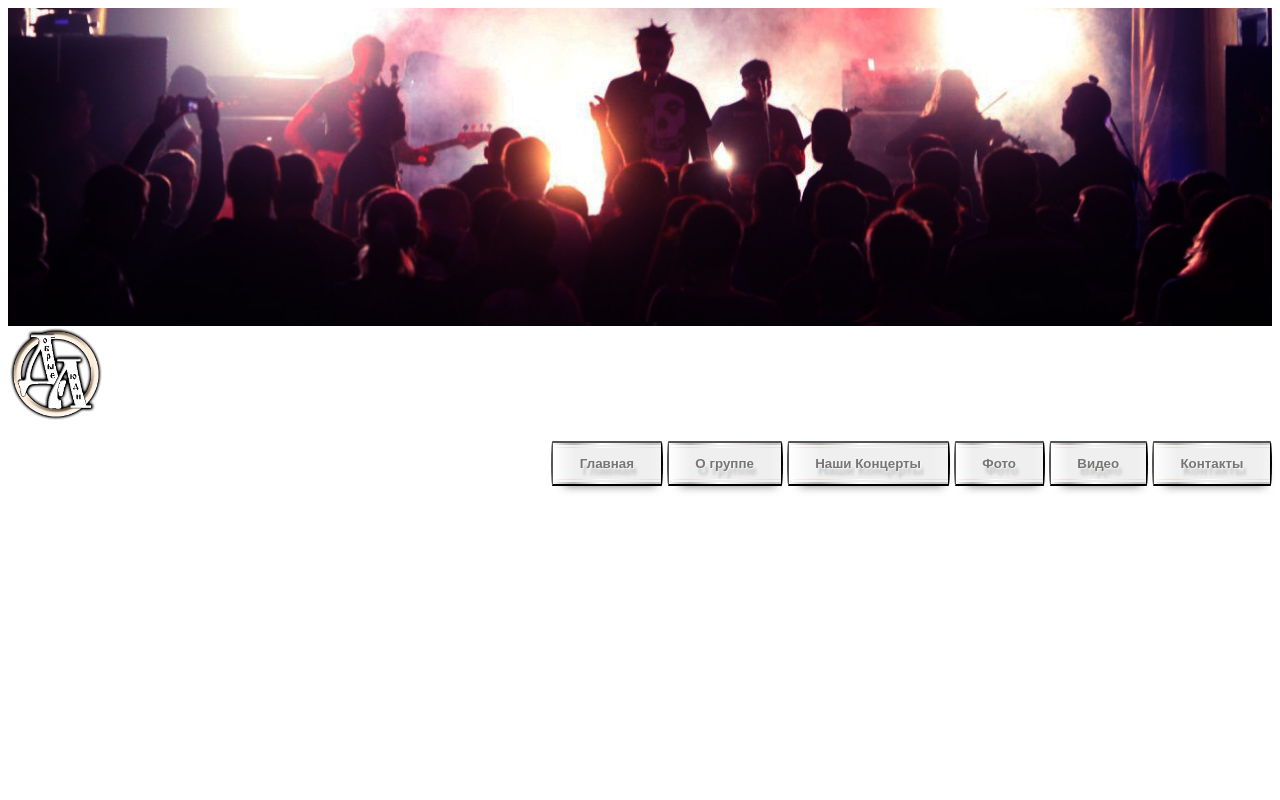
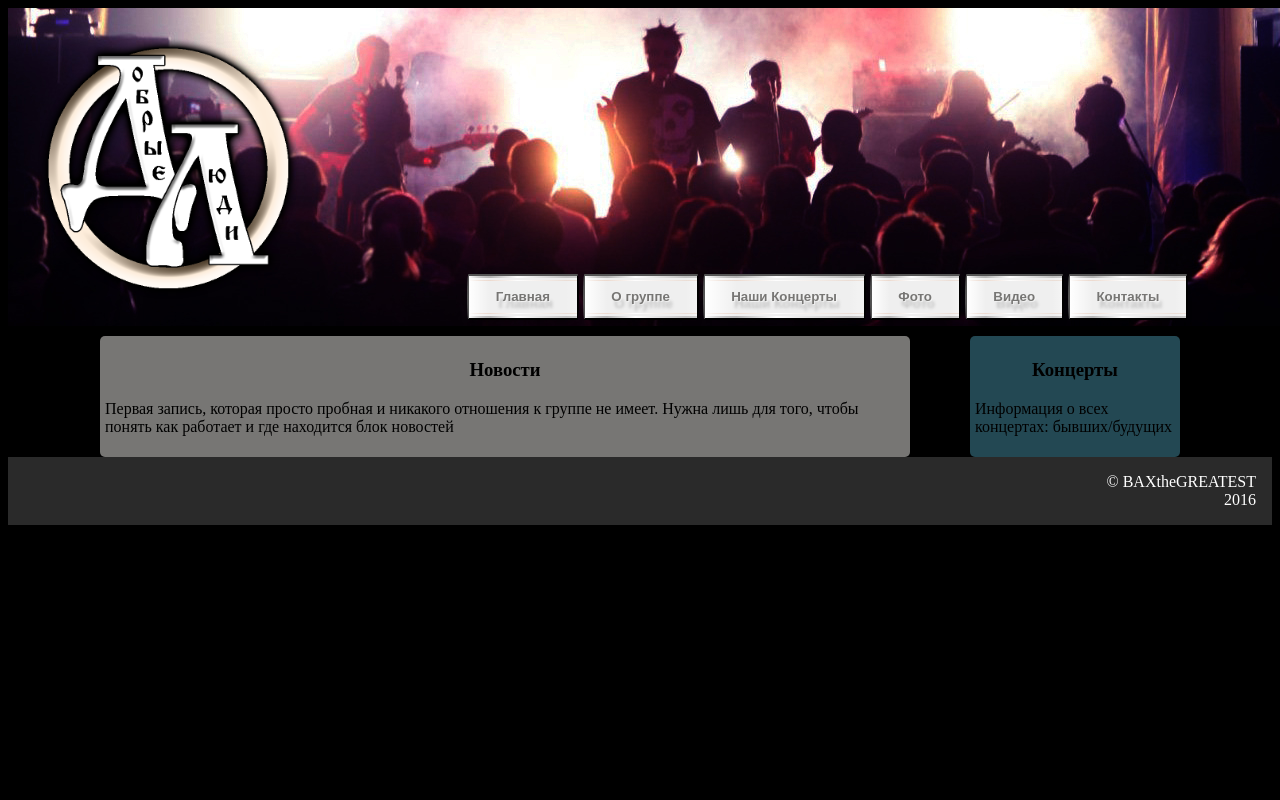
Before and after one commit to BAXtheGREATEST/fsite, a website: page index.html in a window 1280 px wide. Shown: the top 800 px of the page. Drawn offline with Linux system fonts and the light colour scheme; files whose address does not match are found by name.

Commit message:
verstak headera

```diff
--- a/css/styles.css
+++ b/css/styles.css
@@ -23,22 +23,23 @@ button {
 }
 
 .header-bottom {
-  width: 100%;
-  background: url(images/banner.jpg) no-repeat;
-  height: 100vh;
+  background: url(../images/banner.jpg) center no-repeat;
+  height: 318px;
+  width: 1280px;
+  margin:auto;
 }
 
 .frontier {
   display: block;
   margin: auto;
-  width: 720px;
+  width: 1080px;
 }
 
 .col1 {
   display: block;
   float: left;
   background-color: #777674;
-  width: 450px;
+  width: 800px;
   border-radius: 5px;
   padding: 5px;
 }
@@ -47,12 +48,27 @@ button {
   display: block;
   float: right;
   background-color: #234853;
-  width: 150px;
+  width: 200px;
   border-radius: 5px;
   padding: 5px;
 }
 
 .logo {
   float:left;
-  width:50%;
+  width:268px;
+  height:268px;
+  padding:25px;
 }
+.logoimg {
+  width:100%;
+}
+
+.collapse-navbar-collapse {
+  float:right;
+  margin-top:250px;
+  margin-right:100px;
+}
+
+.sitebody {
+  background-color:black;
+}
--- a/index.html
+++ b/index.html
@@ -4,17 +4,17 @@
     <title>Dobrieludi.com.ua</title>
     <link rel="stylesheet" type="text/css" href="css/styles.css" />
 </head>
-<body>
+<body class="sitebody">
     <header>
         <div class="header-bottom">
-            <img src="images/banner.jpg" style="width:100%;"/>
-            <nav class="navbar" role="navigation">
+           <!-- <img src="images/banner.jpg" style="width:100%;"/>
+            <nav class="navbar" role="navigation"> -->
                 <!-- Лого -->
-                <div class="logo">
-                    <img src="images/logo1.png" style="width:15%;" />
+                 <div class="logo">
+                    <img src="images/logo1.png" class="logoimg"/>
                 </div>
                 <!-- Блок меню навигации -->
-                <div class="collapse navbar-collapse" id="bs-menu" style="float:right">
+                <div class="collapse-navbar-collapse" id="bs-menu">
                     <ul class="nav navbar-nav">
                         <!-- Активный пункт меню "Главная" -->
                         <li class="active" style="display: inline"><a href="#"><button>Главная</button></a></li>
@@ -30,7 +30,7 @@
                         <li  style="display: inline"><a href="#contacts"><button>Контакты</button></a></li>
                     </ul>
                 </div>
-            </nav>
+            <!-- </nav> -->
         </div>
     </header>
     <div class="frontier">
```
